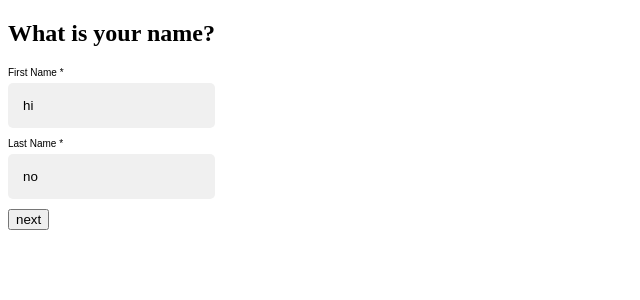
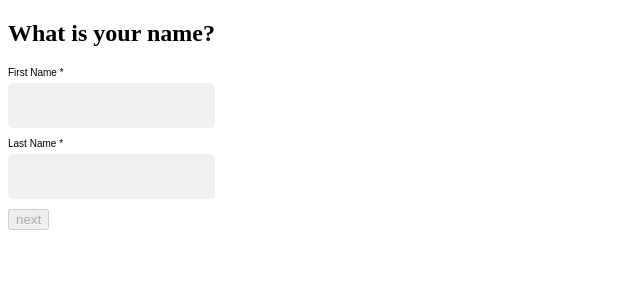
Before and after one commit to ludij/react-ts-form, a React (Create React App) app: page / in a window 1280 px wide. Shown: the top 300 px of the page, without its empty margins (0-640 px from the left). Built offline with nearby package versions, Linux system fonts and the light colour scheme.

Commit message:
feature (CForm): conditionally disabled button to next form section

```diff
--- a/src/App.tsx
+++ b/src/App.tsx
@@ -32,6 +32,7 @@ const formSections = [
         type: "text",
         name: "phopne",
         label: "Phone number",
+        pattern: "[0-9]{0,14}$",
       },
     ],
   },
@@ -61,27 +62,20 @@ const formSections = [
 ]
 
 const formState = [
-  [
-    {
-      value: "hi",
-    },
-    {
-      value: "no",
-    },
-  ],
+  [{ value: "" }, { value: "" }],
   [
     {
       value: "",
+      defaultInvalidMessage:
+        "This field is not valid yet.<br />Please enter an address in the format 'email@address.com'.",
     },
     {
       value: "",
+      defaultInvalidMessage:
+        "This field is not valid yet.<br />Please enter a number in the format '004912345678'.",
     },
   ],
-  [
-    {
-      value: "No answer provided."
-    }
-  ],
+  [{ value: "No answer provided." }],
 ]
 
 function App() {
--- a/src/components/CForm.tsx
+++ b/src/components/CForm.tsx
@@ -12,6 +12,7 @@ interface CFormField {
   type: string
   name: string
   required?: boolean
+  pattern?: string
   options?: CFormFieldOptions[]
   label?: string
 }
@@ -21,11 +22,9 @@ interface CFormSection {
   fields: CFormField[]
 }
 
-type FormValues = string[][]
-
 interface CFormState {
   value: string
-  errorMessage?: string
+  defaultInvalidMessage?: string
 }
 
 interface CFormProps {
@@ -35,24 +34,32 @@ interface CFormProps {
 }
 
 interface extendedFormState extends CFormState {
+  errorMessage: string
   isPristine: boolean
   isUntouched: boolean
+  isRequired: boolean
 }
 
-const extendFormState = (formState: CFormState[][]): extendedFormState[][] => {
-  return formState.map((formSection) =>
-    formSection.map((formField) => {
+const CForm = (props: CFormProps) => {
+  const extendFormState = (
+    formState: CFormState[][]
+  ): extendedFormState[][] => {
+    return formState.map((formSection, sectionIndex) =>
+      formSection.map((formField, fieldIndex) => {
         const extendedFormField = {
           ...formField,
+          errorMessage: "",
           isPristine: true,
           isUntouched: true,
+          isRequired:
+            props.formSections[sectionIndex].fields[fieldIndex].required ||
+            false,
         }
         return extendedFormField
       })
     )
   }
 
-const CForm = (props: CFormProps) => {
   const [sectionToShow, setSectionToShow] = useState(props.sectionToShow || 0)
   const [formState, setFormState] = useState(extendFormState(props.formState))
 
@@ -63,7 +70,7 @@ const CForm = (props: CFormProps) => {
     const validity = event.target.validity
 
     let newValue = value
-    if (event.type === 'change') {
+    if (event.type === "change") {
       if (event.target.type === "radio") {
         const radioOptions =
           props.formSections[sectionIndex].fields[fieldIndex].options
@@ -78,7 +85,9 @@ const CForm = (props: CFormProps) => {
 
     let newErrorMessage = ""
     if (!validity.valid) {
-      newErrorMessage = "This field is not valid yet"
+      newErrorMessage =
+        formState[sectionIndex][fieldIndex].defaultInvalidMessage ||
+        "This field is not valid yet"
       if (validity.valueMissing) {
         newErrorMessage = "This field is required"
       }
@@ -87,7 +96,7 @@ const CForm = (props: CFormProps) => {
     const updatedFormState = [...formState]
     const fieldToUpdate = updatedFormState[sectionIndex][fieldIndex]
 
-    if (event.type === 'blur' && fieldToUpdate.isUntouched) {
+    if (event.type === "blur" && fieldToUpdate.isUntouched) {
       fieldToUpdate.isUntouched = false
     }
     if (newValue !== fieldToUpdate.value) {
@@ -103,6 +112,21 @@ const CForm = (props: CFormProps) => {
     console.log("valid?", validity)
     console.log("updatedFormState", updatedFormState)
     return
+  }
+
+  const isButtonDisabled = (): boolean => {
+    const someMissing = formState[sectionToShow].some(
+      (formField) =>
+        (formField.isPristine || !formField.value.length) &&
+        formField.isRequired
+    )
+    if (someMissing) {
+      return someMissing
+    }
+    const someErrorMessageLenght = formState[sectionToShow].some(
+      (formField) => formField.errorMessage.length
+    )
+    return someErrorMessageLenght
   }
 
   if (sectionToShow === props.formSections.length) {
@@ -144,12 +168,17 @@ const CForm = (props: CFormProps) => {
                         name={formField.name}
                         value={formState[sectionIndex][index].value}
                         required={formField.required}
+                        pattern={formField.pattern}
                         fieldIndex={index}
                       />
-                      <CErrorMessage>
-                        {!formState[sectionIndex][index].isUntouched &&
-                          formState[sectionIndex][index].errorMessage}
-                      </CErrorMessage>
+                      <CErrorMessage
+                        dangerouslySetInnerHTML={{
+                          __html:
+                            (!formState[sectionIndex][index].isUntouched &&
+                              formState[sectionIndex][index].errorMessage) ||
+                            "",
+                        }}
+                      />
                     </React.Fragment>
                   )
                 }
@@ -162,6 +191,14 @@ const CForm = (props: CFormProps) => {
                       options={formField.options || []}
                       fieldIndex={index}
                     />
+                    <CErrorMessage
+                      dangerouslySetInnerHTML={{
+                        __html:
+                          (!formState[sectionIndex][index].isUntouched &&
+                            formState[sectionIndex][index].errorMessage) ||
+                          "",
+                      }}
+                    />
                   </React.Fragment>
                 )
               })}
@@ -170,7 +207,11 @@ const CForm = (props: CFormProps) => {
         }
         return null
       })}
-      <button type="button" onClick={() => setSectionToShow(sectionToShow + 1)}>
+      <button
+        disabled={isButtonDisabled()}
+        type="button"
+        onClick={() => setSectionToShow(sectionToShow + 1)}
+      >
         next
       </button>
     </React.Fragment>
--- a/src/components/CInputTextAndEmail.tsx
+++ b/src/components/CInputTextAndEmail.tsx
@@ -7,6 +7,7 @@ interface CInputProps {
   label: string
   name: string
   required?: boolean
+  pattern?: string
   value?: string
   fieldIndex: number
 }
@@ -24,6 +25,7 @@ const CInputTextAndEmail = (props : CInputProps) => {
           value={fieldValue}
           name={props.name}
           required={props.required}
+          pattern={props.pattern}
           data-field-index={props.fieldIndex}
           onChange={(event) => setFieldValue(event.target.value)}
         />
```
Lines whose indentation alone changed are shown as unchanged.
